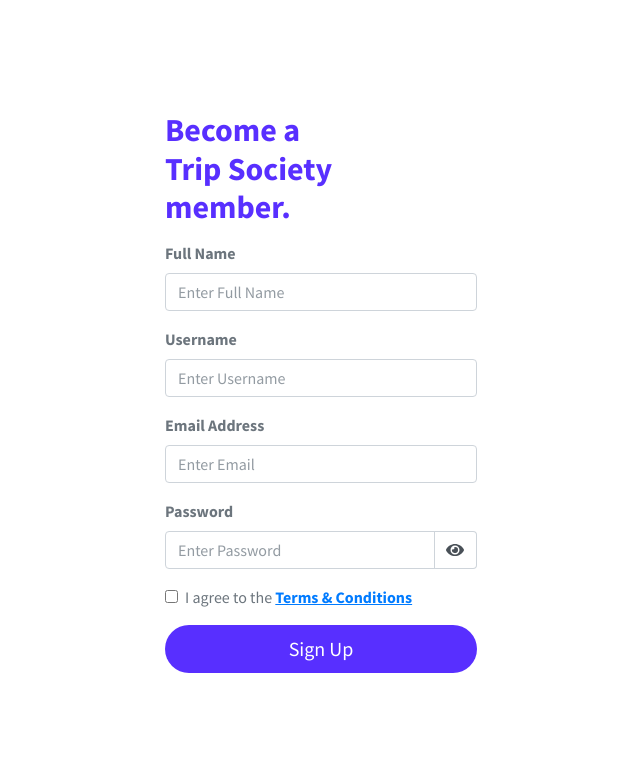
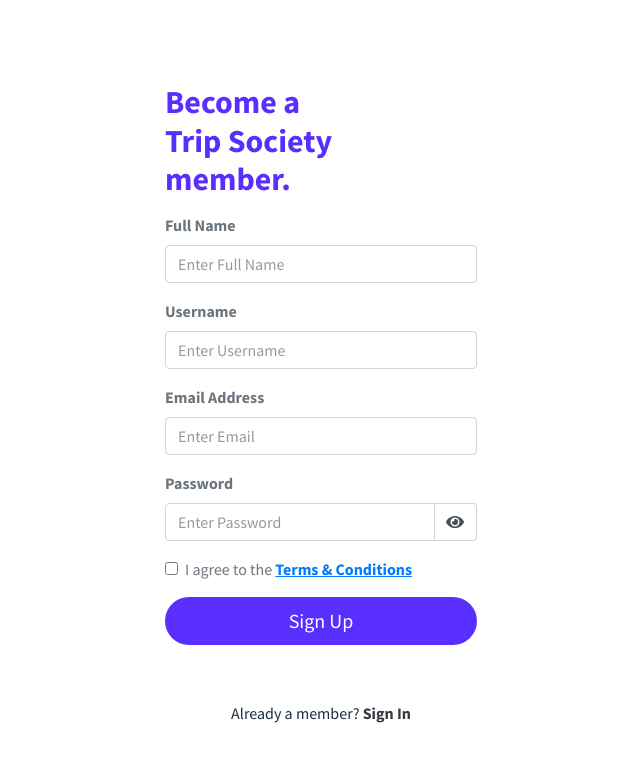
Before and after one commit to jonelnaquita/tripsociety, a PHP site: page /tripsociety_latest/user/register.php in a window 1280 px wide. Shown: the top 762 px of the page, without its empty margins (319-959 px from the left). Run offline with PHP 8.4, Linux system fonts and the light colour scheme; some libraries are stand-ins or nearby versions.

Commit message:
update login link

```diff
--- a/user/register.php
+++ b/user/register.php
@@ -80,6 +80,12 @@
         </button>
       </div>
     </form>
+
+    <div class="row mt-3">
+      <div class="col text-center">
+        <p>Already a member? <a href="login.php" class="text-dark font-weight-bold">Sign In</a></p>
+      </div>
+    </div>
 
 
     <div class="modal fade" id="termsandconditionModal" tabindex="-1" role="dialog"
```
